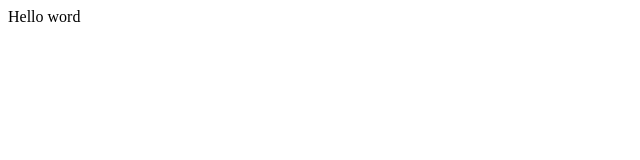
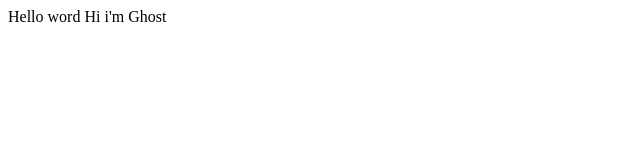
Before and after one commit to karank05/karank05, a plain HTML site: page index.html in a window 1280 px wide. Shown: the whole page, without its empty margins (0-640 px from the left). Drawn offline with Linux system fonts and the light colour scheme.

Commit message:
Add new line

```diff
--- a/index.html
+++ b/index.html
@@ -1 +1,4 @@
 <h>Hello word</h>
+
+
+<h>Hi i'm Ghost</h>
```
